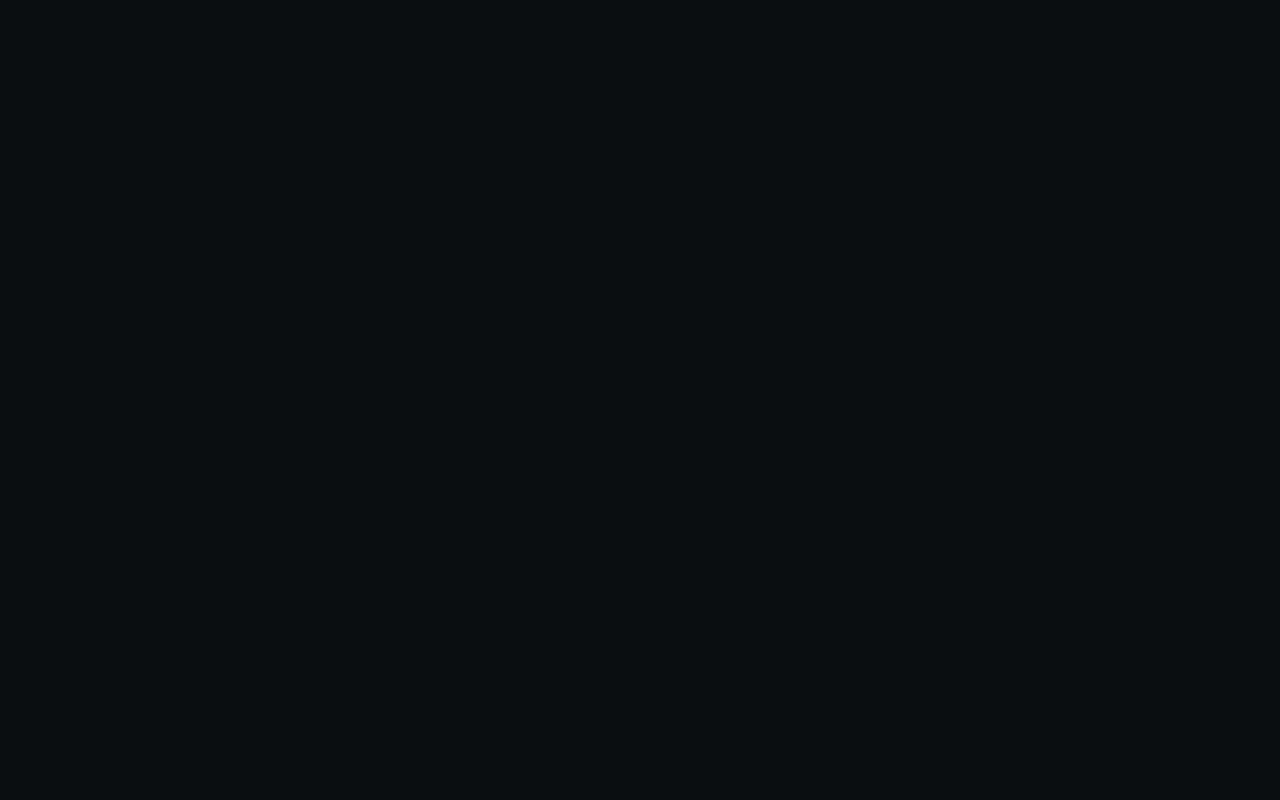
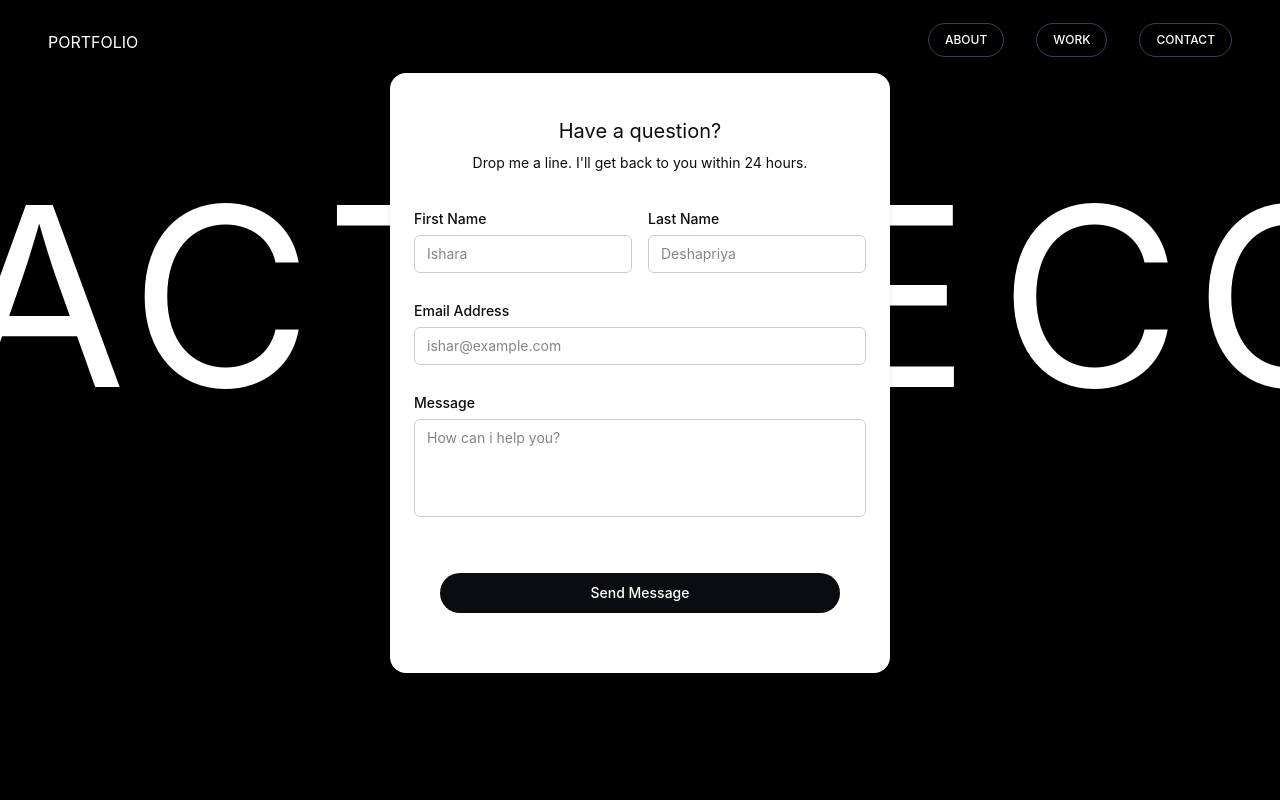
Before and after one commit to minidukalhara14/creative-portfolio, a React (Vite) app: page /contact in a window 1280 px wide. Before the commit this address had no page. Shown: the top 800 px of the page. Built offline with nearby package versions, Linux system fonts and the light colour scheme.

Commit message:
contact page routing

```diff
--- a/src/App.jsx
+++ b/src/App.jsx
@@ -5,14 +5,18 @@ import heroImg from './assets/hero.png'
 import './App.css'
 import { Route, Routes } from 'react-router-dom'
 import HomePage from './pages/HomePage'
+import ContactPage from './pages/ContactPage'
 
 function App() {
   const [count, setCount] = useState(0)
 
   return (
-    <div className="w-full h-screen bg-primary text-secondary flex justify-center items-center ">
+    <div className="w-full  bg-primary text-secondary flex justify-center items-center ">
       <Routes>
           <Route path="/" element={<HomePage />} />
+          <Route path="/about" element={<div>About Page</div>} />
+          <Route path="/projects" element={<div>Projects Page</div>} />
+          <Route path="/contact" element={<ContactPage />} />
       </Routes>
     </div>
   )
--- a/src/pages/ContactPage.jsx
+++ b/src/pages/ContactPage.jsx
@@ -3,7 +3,7 @@ import ContactForm from "../components/common/ContactForm";
 import Footer from "../components/common/Footer";
 import Intro from "../components/common/Intro";
 import Navibar from "../components/common/Navibar";
-import AnimatedTable from "../components/sections/AnimatedTable"; s
+import AnimatedTable from "../components/sections/AnimatedTable";
 
 
 export default function ContactPage() {
```
